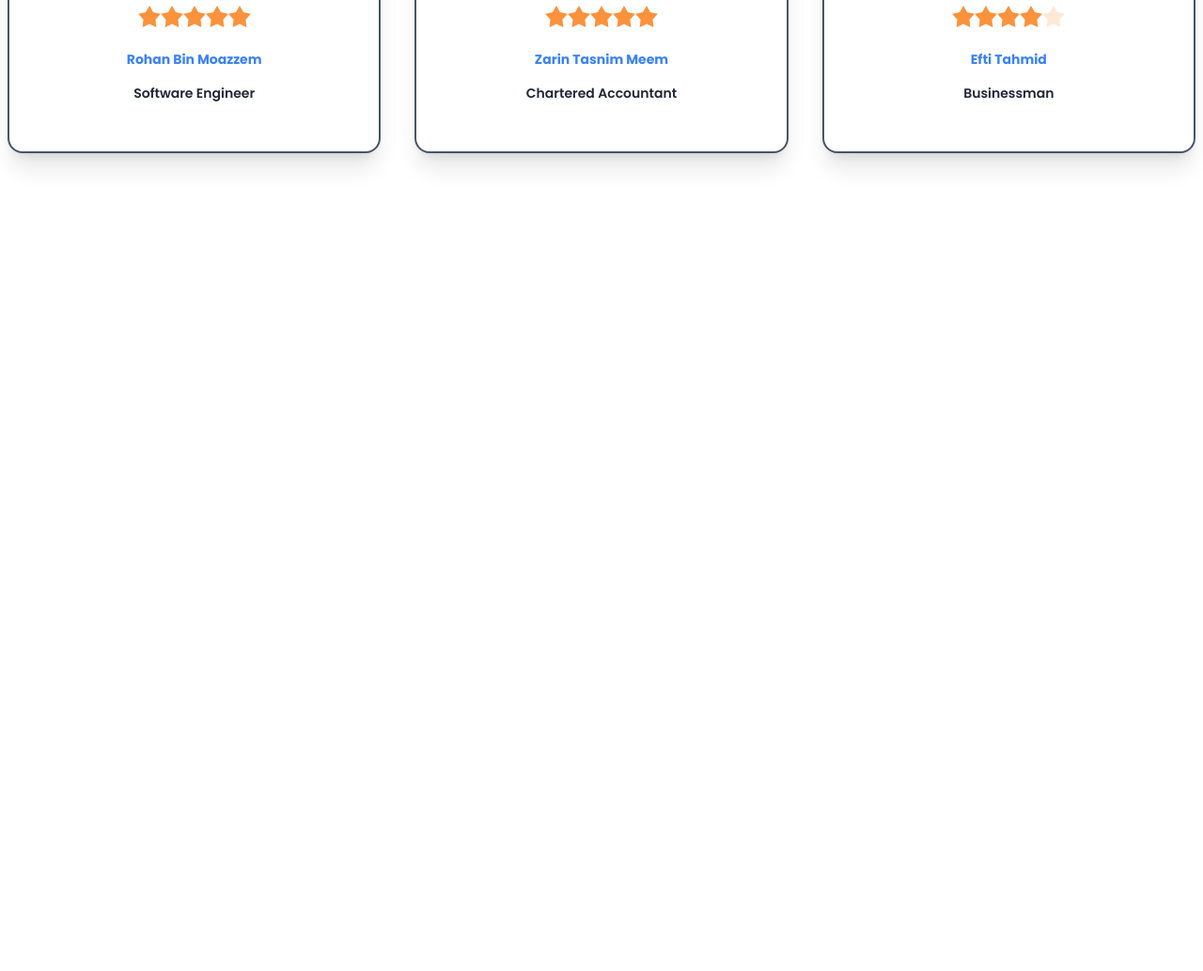
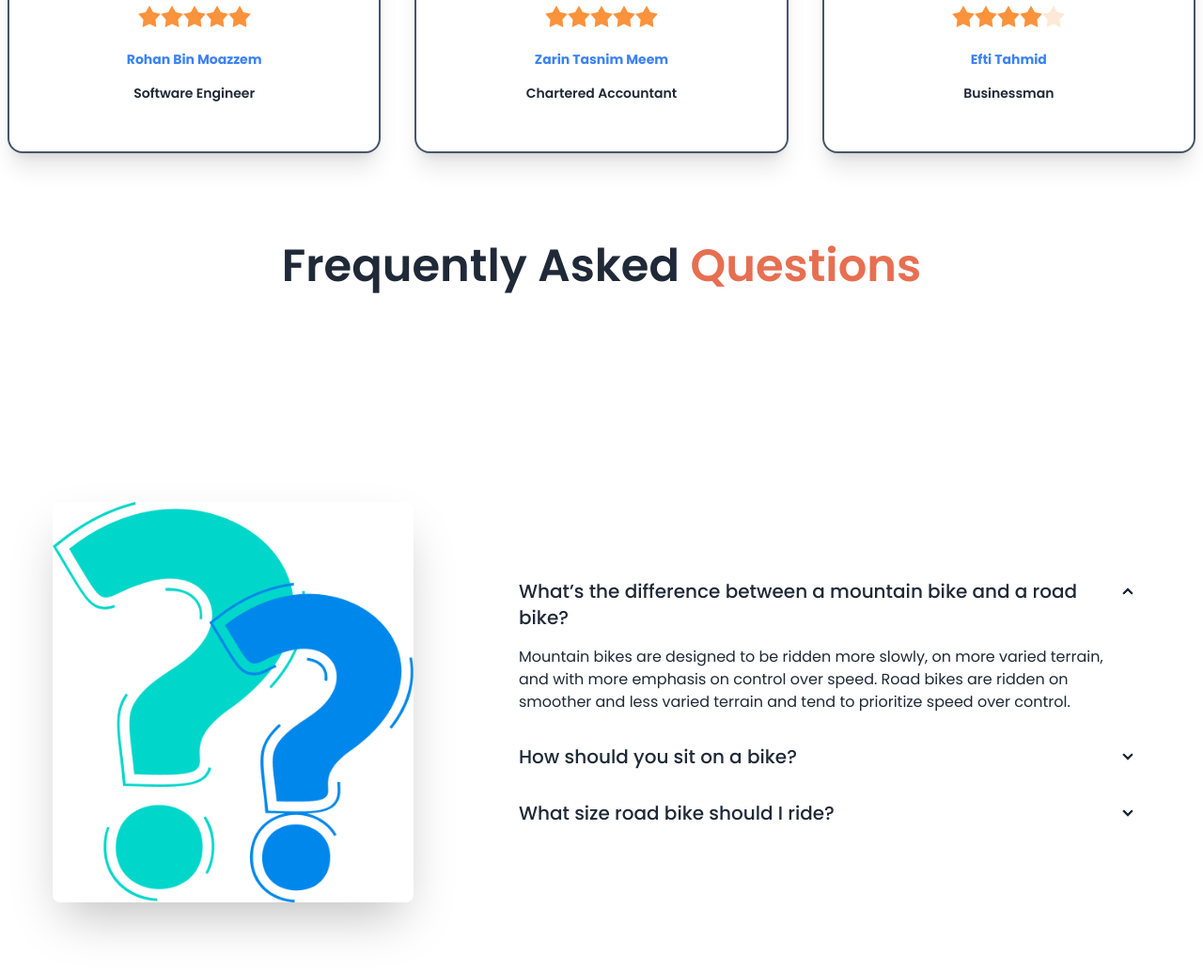
Before and after one commit to AmjadChowdhury/BIKERZONE-AmmarDOKAN, a plain HTML site: page index.html in a window 1280 px wide. Shown: the part 1727-2760 px from the top of the page at 94% size. Before the commit the page ends 1986 px from the top, so only its background shows below. Drawn offline with nearby package versions, Linux system fonts and the light colour scheme.

Commit message:
FAQ section

```diff
--- a/index.html
+++ b/index.html
@@ -264,6 +264,49 @@
           </div>
         </div>
       </section>
+
+      <!-- FAQ -->
+      <section class="my-24">
+        <h3 class="text-3xl lg:text-5xl font-semibold text-center mb-10">Frequently Asked <span class="text-bike-primary">Questions</span></h3>
+
+        <div class="hero min-h-screen ">
+          <div class="hero-content lg:gap-24 flex-col lg:flex-row lg:m-10">
+            <img src="./images/others/faq.png" class="w-3/4 lg:max-w-sm rounded-lg shadow-2xl" />
+            <div>
+              <!-- first Questions -->
+              <div class="collapse collapse-arrow ">
+                <input type="radio" name="my-accordion-2" checked="checked" />
+                <div class="collapse-title text-xl font-medium">
+                  What’s the difference between a mountain bike and a road bike?
+                </div>
+                <div class="collapse-content">
+                  <p> Mountain bikes are designed to be ridden more slowly, on more varied terrain, and with more emphasis on control over speed. Road bikes are ridden on smoother and less varied terrain and tend to prioritize speed over control.</p>
+                </div>
+              </div>
+               <!-- Second Questions -->
+              <div class="collapse collapse-arrow ">
+                <input type="radio" name="my-accordion-2" />
+                <div class="collapse-title text-xl font-medium">
+                  How should you sit on a bike?
+                </div>
+                <div class="collapse-content">
+                  <p>Comfortably! Don’t let anyone tell you that cycling should be uncomfortable. Sure, your legs and lungs might hurt, but your back and butt should not. A great starting point is to set the saddle height so your knee is straight and locked when you have the heel of your foot on the pedal.</p>
+                </div>
+              </div>
+               <!-- Third Questions -->
+              <div class="collapse collapse-arrow ">
+                <input type="radio" name="my-accordion-2" />
+                <div class="collapse-title text-xl font-medium">
+                  What size road bike should I ride?
+                </div>
+                <div class="collapse-content">
+                  <p>One that allows you to comfortably reach the pedals, brakes, and water-bottle cages. If the seatpost is barely showing and you feel stretched out, the bike is too large. If you need to extend the seatpost near or past its minimum insertion (which is marked on the post) or think you need a stem longer than 110mm, you could probably go larger. </p>
+                </div>
+              </div>
+            </div>
+          </div>
+        </div>
+      </section>
     </main>
     <footer>
 
```
